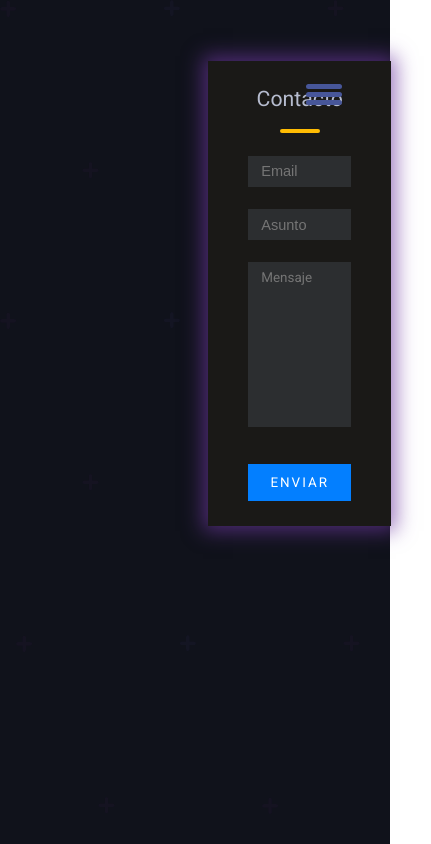
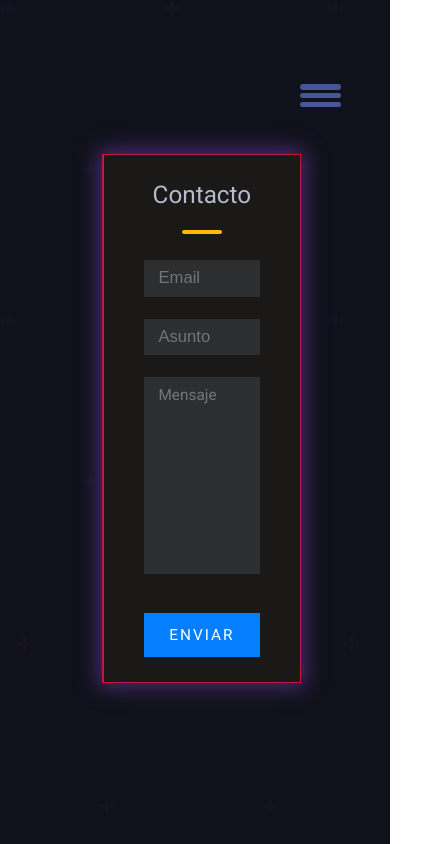
Before and after one commit to Federico-Benitez/old-portfolio, a React (Create React App) app: page /contact in a window 390 px wide. Shown: the whole page, 431 px wide, since content can reach past the window. Built offline with nearby package versions, Linux system fonts and the light colour scheme.

Commit message:
correcciones para hacer responsive

```diff
--- a/src/App.scss
+++ b/src/App.scss
@@ -39,8 +39,8 @@ body{
 }
 
 
-@media screen and ( max-width: 411px){
+@media screen and ( max-width: 911px){
     html{
-        font-size: 70%;
+        font-size: 80%;
     }
 }
--- a/src/styles/_about.scss
+++ b/src/styles/_about.scss
@@ -26,6 +26,15 @@
 
         }
     }
+
+    @media screen and ( max-width: 1000px) {
+        flex-direction: column;
+        .about-info{
+            margin-left: 0;
+            margin-top: 1rem;
+        }
+    }
+
 
 }
 
@@ -75,6 +84,9 @@
     grid-template-columns: repeat(2, 1fr);
     column-gap: 4rem;
     row-gap: 3rem;
+    @media screen and ( max-width: 800px) {
+        grid-template-columns: repeat(1,1fr);
+    }
 }
 
 
@@ -94,6 +106,7 @@
     &:focus{
         background-color: #4a7ed3;
     }
+
 }
 
 .buttons-portfolio{
@@ -102,5 +115,8 @@
     align-items: center;
     margin: 1rem ;
     flex-wrap: wrap;
+    @media screen and ( max-width: 711px){
+        margin: 2rem 5rem;
+    }
 
 }
--- a/src/styles/_contact.scss
+++ b/src/styles/_contact.scss
@@ -2,17 +2,16 @@
     justify-content: center;
     align-items: center;
     width: 100%;
-    padding: 5px 40px;
+    padding: 1px 0.1rem;
+    margin-top: 3rem;
+    @media screen and (max-width:1000px){
+        margin-top: 10rem;
+
+        background-color: red;
+    }
 }
 
-.container::after{
-    content: "";
-    position: absolute;
-    left: 0;
-    top: 0;
-    width: 100%;
 
-}
 
 .contact-box{
 
@@ -98,10 +97,19 @@
 }
 
 @media screen and (max-width:880px){
-    contact-box{
+    .contact-box{
         grid-template-columns: 1fr;
     }
     .left{
         height: 200px;
+        display: none;
     }
 }
+@media screen and (max-width:400px){
+    .ContactPage{
+        justify-content: center ;
+    }
+    .left{
+        display: none;
+    }
+}
--- a/src/styles/_layout.scss
+++ b/src/styles/_layout.scss
@@ -36,6 +36,13 @@
         position: relative;
         .content{
             margin: 5rem 15rem;
+            @media screen and ( max-width: 1000px){
+                margin: 2rem 10rem;
+            }
+            @media screen and ( max-width: 600px){
+                justify-content: center;
+                margin: 2rem 8rem;
+            }
         }
         @media screen and ( max-width: 1000px){
             margin-left: 0;
--- a/src/styles/_portfolios.scss
+++ b/src/styles/_portfolios.scss
@@ -11,6 +11,12 @@
     width: 100%;
     row-gap: 2rem;
     column-gap: 1rem;
+    @media screen and ( max-width: 1000px) {
+        grid-template-columns: repeat(2,1fr);
+    }
+    @media screen and ( max-width: 600px) {
+        grid-template-columns: repeat(1,1fr);
+    }
 
     .portfolio{
         .image-data{
--- a/src/styles/_services.scss
+++ b/src/styles/_services.scss
@@ -9,6 +9,10 @@
         transition: all .4s ease-in-out;
         &:hover{
             border-top: 8px solid#037FFF;
+        }
+        @media screen and (max-width:1000px){
+            width: 100%;
+            margin-bottom: 2rem;
         }
         .service-content{
             img{
@@ -56,5 +60,8 @@
     justify-content: space-between;
     margin-top: 2rem;
     margin-bottom: 2rem;
+    @media screen and (max-width:1000px){
+        flex-direction: column;
 
+    }
 }
--- a/src/styles/_title.scss
+++ b/src/styles/_title.scss
@@ -37,4 +37,9 @@
         font-size: 5rem;
         opacity: 0.07;
     }
+    @media screen and ( max-width: 611px){
+        span{
+            display: none;
+        }
+    }
 }
```
